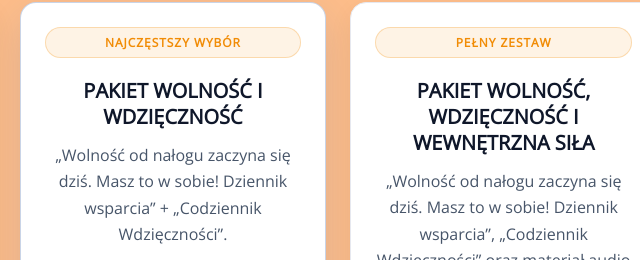
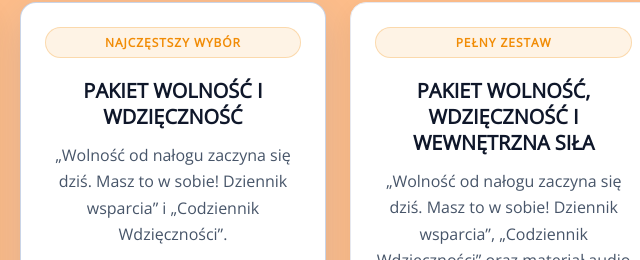
Before and after one commit to kontaktdodna-rgb/wolnosc-od-nalogu, a plain HTML site: page index.html in a window 1280 px wide. Shown: the part 940-1200 px from the top of the page, 467-1107 px from the left. Drawn offline with nearby package versions, Linux system fonts and the light colour scheme.

Commit message:
Update index.html

```diff
--- a/index.html
+++ b/index.html
@@ -196,7 +196,7 @@
       <h3 class="package-title">PAKIET WOLNOŚĆ I WDZIĘCZNOŚĆ</h3>
       <p class="package-desc">
         „Wolność od nałogu zaczyna się dziś. Masz to w sobie! Dziennik wsparcia”
-        + „Codziennik Wdzięczności”.
+        i „Codziennik Wdzięczności”.
       </p>
       <ul class="package-list">
         <li>Dziennik wsparcia – format cyfrowy</li>
```
